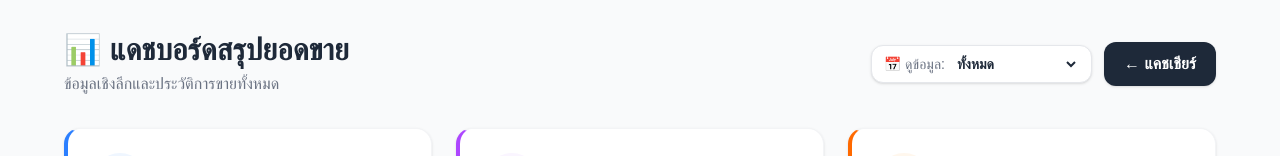
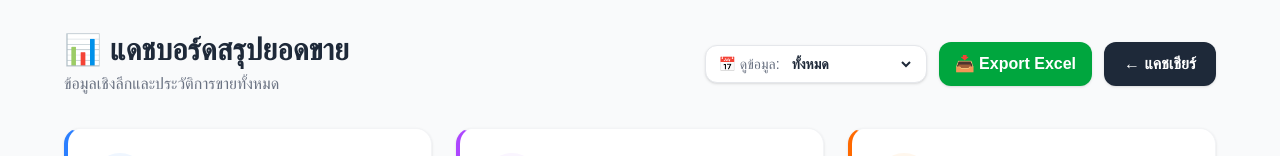
Before and after one commit to diamondkob36/pos-frontend, a Next.js app: page /history in a window 1280 px wide. Shown: the top 156 px of the page. Built offline with nearby package versions, Linux system fonts and the light colour scheme; no server answers.

Commit message:
อัพเดตการ Export เอ็กเซล

```diff
--- a/app/history/page.tsx
+++ b/app/history/page.tsx
@@ -3,6 +3,7 @@
 import { useState, useEffect } from "react";
 import Link from "next/link";
 import { BarChart, Bar, XAxis, YAxis, CartesianGrid, Tooltip, ResponsiveContainer } from 'recharts';
+import * as XLSX from 'xlsx';
 
 export default function HistoryPage() {
   const [orders, setOrders] = useState<any[]>([]);
@@ -95,6 +96,63 @@ export default function HistoryPage() {
   const mostSoldProduct = Object.values(productStats)
     .sort((a, b) => b.quantity - a.quantity)[0];
 
+  // ==========================================
+  // 🌟 ฟังก์ชัน Export ข้อมูลเป็น Excel (แบบ 2 ชีท)
+  // ==========================================
+  const exportToExcel = () => {
+    if (filteredOrders.length === 0) {
+      alert("ไม่มีข้อมูลให้ Export ในช่วงเวลานี้ครับ");
+      return;
+    }
+
+    // 1. เตรียมกล่องเก็บข้อมูล 2 ชุด (สำหรับ 2 ชีท)
+    const orderSummaryData: any[] = []; // ข้อมูลสรุปรายบิล
+    const itemDetailsData: any[] = [];  // ข้อมูลรายละเอียดสินค้ารายชิ้น
+
+    filteredOrders.forEach((order) => {
+      // คำนวณยอดรวมของบิลนี้
+      const orderTotal = order.items.reduce((sum: number, item: any) => {
+        const price = item.product?.price || 0;
+        return sum + (price * (item.quantity || 1));
+      }, 0);
+
+      // 👉 ชุดที่ 1: เก็บข้อมูลสรุปรายบิล (Order)
+      orderSummaryData.push({
+        "เลขที่บิล": order.dailyNumber || order.id || "-",
+        "วันที่เวลา": formatDate(order.createdAt),
+        "จำนวนรายการสินค้า": order.items.length,
+        "ยอดรวมทั้งสิ้น (บาท)": orderTotal
+      });
+
+      // 👉 ชุดที่ 2: เก็บข้อมูลรายละเอียดสินค้าในบิลนั้น (Order Item)
+      order.items.forEach((item: any) => {
+        itemDetailsData.push({
+          "เลขที่บิล": order.dailyNumber || order.id || "-",
+          "วันที่": formatDate(order.createdAt),
+          "รายการสินค้า": item.product?.name || "สินค้าไม่ทราบชื่อ",
+          "ราคาต่อหน่วย (บาท)": item.product?.price || 0,
+          "จำนวน (ชิ้น)": item.quantity || 1,
+          "ยอดรวม (บาท)": (item.product?.price || 0) * (item.quantity || 1)
+        });
+      });
+    });
+
+    // 2. แปลงข้อมูลทั้ง 2 ชุดให้เป็นแผ่นงาน (Worksheet)
+    const summarySheet = XLSX.utils.json_to_sheet(orderSummaryData);
+    const detailsSheet = XLSX.utils.json_to_sheet(itemDetailsData);
+
+    // 3. สร้างสมุดงาน (Workbook)
+    const workbook = XLSX.utils.book_new();
+
+    // 4. นำแผ่นงานทั้ง 2 อัน ใส่เข้าไปในสมุดงาน (ตั้งชื่อชีทได้ตามใจชอบเลยครับ)
+    XLSX.utils.book_append_sheet(workbook, summarySheet, "สรุปยอดรายบิล");
+    XLSX.utils.book_append_sheet(workbook, detailsSheet, "รายละเอียดสินค้า");
+
+    // 5. สั่งดาวน์โหลดไฟล์
+    const fileName = `sales_history_${timeFilter === 'all' ? 'all' : timeFilter + '_days'}.xlsx`;
+    XLSX.writeFile(workbook, fileName);
+  };
+
   return (
     <main className="min-h-screen bg-gray-50 p-8">
       <div className="max-w-6xl mx-auto space-y-8">
@@ -106,7 +164,7 @@ export default function HistoryPage() {
             <p className="text-gray-500 mt-1">ข้อมูลเชิงลึกและประวัติการขายทั้งหมด</p>
           </div>
 
-          {/* 🌟 กลุ่มปุ่มเมนูด้านขวา (เพิ่ม Dropdown เลือกเวลา) */}
+          {/* 🌟 กลุ่มปุ่มเมนูด้านขวา (เพิ่มปุ่ม Export) */}
           <div className="flex flex-wrap items-center gap-3">
             <div className="bg-white px-3 py-2 rounded-xl shadow-sm border border-gray-200 flex items-center gap-2">
               <span className="text-sm text-gray-500 font-medium">📅 ดูข้อมูล:</span>
@@ -122,6 +180,14 @@ export default function HistoryPage() {
                 <option value="all">ทั้งหมด</option>
               </select>
             </div>
+
+            {/* 🌟 ปุ่ม Export Excel สีเขียว */}
+            <button
+              onClick={exportToExcel}
+              className="bg-green-600 text-white px-4 py-2.5 rounded-xl font-bold shadow-sm hover:bg-green-700 transition-colors flex items-center gap-2"
+            >
+              📥 Export Excel
+            </button>
 
             <Link href="/" className="bg-gray-800 text-white px-5 py-2.5 rounded-xl font-bold hover:bg-gray-900 transition-colors shadow-sm">
               ← แคชเชียร์
@@ -190,7 +256,7 @@ export default function HistoryPage() {
                           itemStyle={{ color: '#3B82F6' }}
                           formatter={(value: any) => [`฿${Number(value).toLocaleString()}`, 'รายได้']}
                         />
-                        <Bar dataKey="revenue" fill="#3B82F6" radius={[4, 4, 0, 0]} name="รายได้ (บาท)" barSize={40}/>
+                        <Bar dataKey="revenue" fill="#3B82F6" radius={[4, 4, 0, 0]} name="รายได้ (บาท)" barSize={40}activeBar={{ fill: '#1E3A8A' }} /* 🌟 เติมบรรทัดนี้: เปลี่ยนเป็นสีน้ำเงินเข้มเวลาเมาส์ชี้ *//>
                       </BarChart>
                     </ResponsiveContainer>
                   </div>
--- a/package.json
+++ b/package.json
@@ -12,7 +12,8 @@
     "next": "16.1.6",
     "react": "19.2.3",
     "react-dom": "19.2.3",
-    "recharts": "^3.8.0"
+    "recharts": "^3.8.0",
+    "xlsx": "^0.18.5"
   },
   "devDependencies": {
     "@tailwindcss/postcss": "^4",
```
Also changed, not shown: 1 other file (tests, documents, lock files or other folders).
